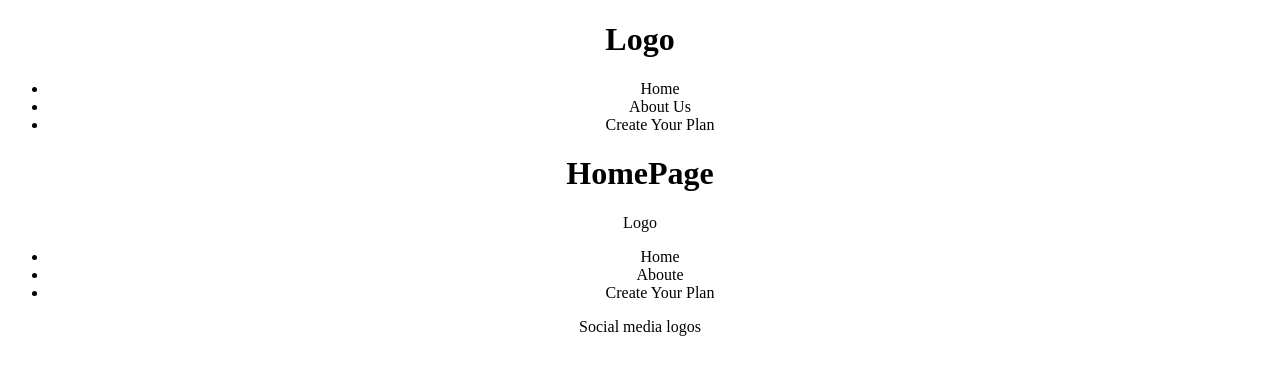
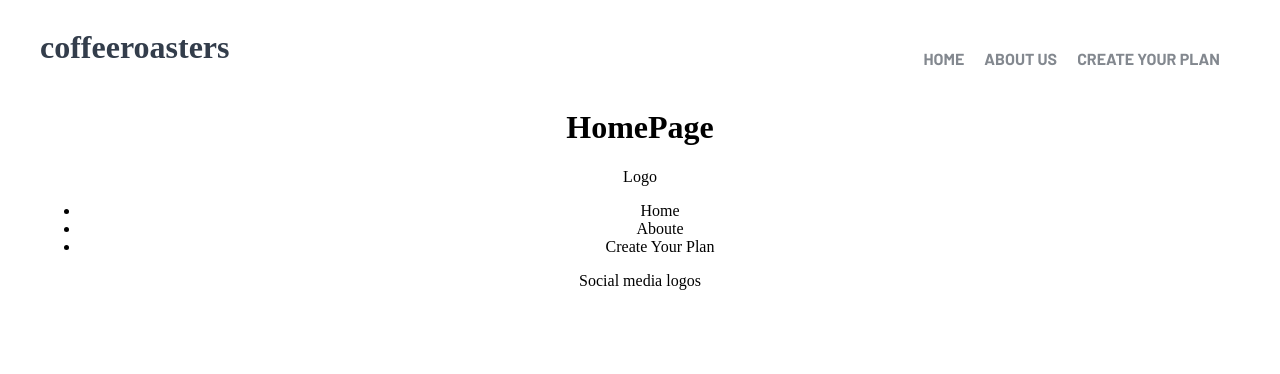
Before and after one commit to JaredBrown1/coffee-roasters, a React (Create React App) app: page / in a window 1280 px wide. Shown: the top 374 px of the page. Built offline with nearby package versions, Linux system fonts and the light colour scheme.

Commit message:
navbar basic styling completed

```diff
--- a/package.json
+++ b/package.json
@@ -8,7 +8,10 @@
     "@testing-library/user-event": "^12.1.10",
     "react": "^17.0.2",
     "react-dom": "^17.0.2",
+    "react-router": "^5.2.0",
+    "react-router-dom": "^5.2.0",
     "react-scripts": "4.0.3",
+    "styled-components": "^5.3.0",
     "web-vitals": "^1.0.1"
   },
   "scripts": {
--- a/public/index.html
+++ b/public/index.html
@@ -3,6 +3,11 @@
 	<head>
 		<meta charset="utf-8" />
 		<link rel="icon" href="%PUBLIC_URL%/favicon.ico" />
+		<link rel="preconnect" href="https://fonts.gstatic.com" />
+		<link
+			href="https://fonts.googleapis.com/css2?family=Barlow:wght@700&display=swap"
+			rel="stylesheet"
+		/>
 		<meta name="viewport" content="width=device-width, initial-scale=1" />
 		<meta name="theme-color" content="#000000" />
 		<meta
--- a/src/App.css
+++ b/src/App.css
@@ -1,3 +1,5 @@
 .App {
+	margin: 0 auto;
 	text-align: center;
+	max-width: 1200px;
 }
--- a/src/App.js
+++ b/src/App.js
@@ -1,8 +1,8 @@
 import "./App.css";
 
 import HomePage from "./components/home-page/homePage";
-import NavBar from "./components/navBar";
-import Footer from "./components/footer";
+import NavBar from "./components/nav-bar/navBar";
+import Footer from "./components/footer/footer";
 function App() {
 	return (
 		<div className="App">
--- /dev/null
+++ b/src/components/nav-bar/navBar.js
@@ -0,0 +1,22 @@
+import React from "react";
+
+import { Container, List, ListItem, Title } from "./styles/navBarStyles";
+
+const NavBar = () => {
+	return (
+		<Container>
+			<Title>
+				<h1>coffeeroasters</h1>
+			</Title>
+			<div>
+				<List>
+					<ListItem>HOME</ListItem>
+					<ListItem>ABOUT US</ListItem>
+					<ListItem>CREATE YOUR PLAN</ListItem>
+				</List>
+			</div>
+		</Container>
+	);
+};
+
+export default NavBar;
--- /dev/null
+++ b/src/components/nav-bar/styles/navBarStyles.js
@@ -0,0 +1,23 @@
+import styled from "styled-components";
+
+export const Container = styled.div`
+	display: flex;
+	justify-content: space-between;
+`;
+
+export const List = styled.ul`
+	list-style: none;
+	display: flex;
+	padding-top: 25px;
+`;
+
+export const ListItem = styled.li`
+	padding-right: 20px;
+	font-size: 12px 15px line;
+	font-family: "Barlow", sans-serif;
+	color: #83888f;
+`;
+
+export const Title = styled.div`
+	color: #333d4b;
+`;
--- a/src/components/navBar.js
+++ /dev/null
@@ -1,20 +0,0 @@
-import React from "react";
-
-const NavBar = () => {
-	return (
-		<div>
-			<div>
-				<h1>Logo</h1>
-			</div>
-			<div>
-				<ul>
-					<li>Home</li>
-					<li>About Us</li>
-					<li>Create Your Plan</li>
-				</ul>
-			</div>
-		</div>
-	);
-};
-
-export default NavBar;
```
Also changed, not shown: src/components/footer/footer.js (renamed from src/components/footer.js), 2 other files (tests, documents, lock files or other folders). Lines whose indentation alone changed are shown as unchanged.
